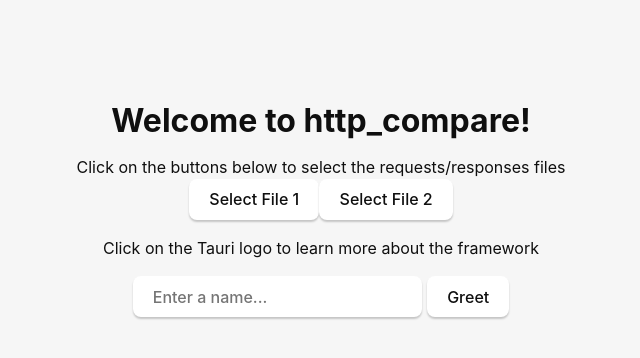
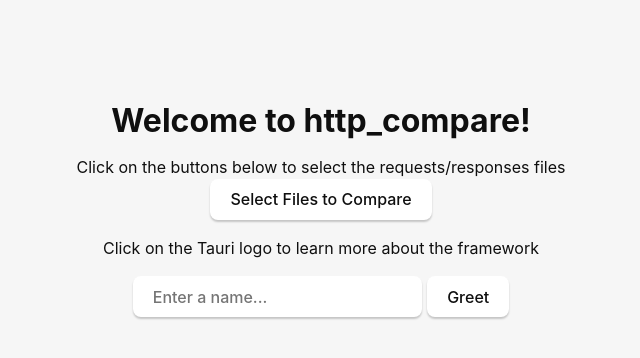
Before and after one commit to amartyadav/http_compare, a website built with Vite: page index.html in a window 1280 px wide. Shown: the full height of the page, 319-959 px from the left. Built offline with nearby package versions, Linux system fonts and the light colour scheme.

Commit message:
Update file opener buttons to select multiple files

```diff
--- a/index.html
+++ b/index.html
@@ -25,8 +25,7 @@
         Click on the buttons below to select the requests/responses files
       </div>
       <div class="row">
-        <button id="select-file1">Select File 1</button>
-        <button id="select-file2">Select File 2</button>
+        <button id="select-files">Select Files to Compare</button>
       </div>
 
       <p>Click on the Tauri logo to learn more about the framework</p>
```
